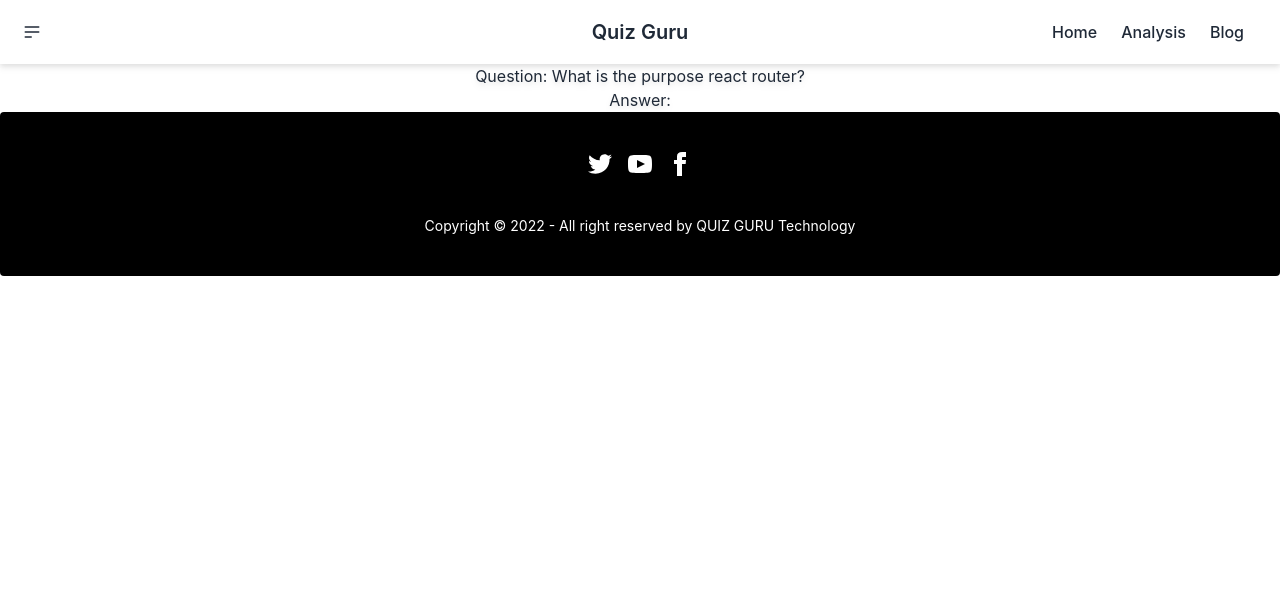
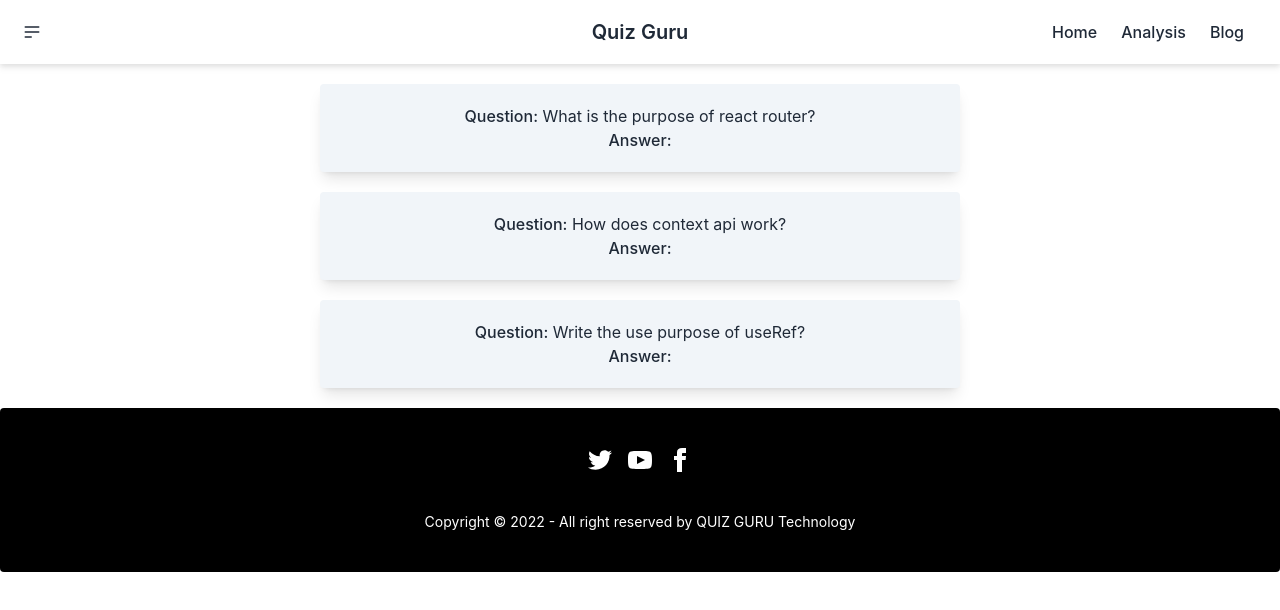
Before and after one commit to smlimonparvez/Quizguru-A-9-, a React (Create React App) app: page /blog in a window 1280 px wide. Shown: the top 610 px of the page. Built offline with nearby package versions, Linux system fonts and the light colour scheme.

Commit message:
Blog page

```diff
--- a/src/Components/Blog.js
+++ b/src/Components/Blog.js
@@ -2,10 +2,18 @@ import React from 'react';
 
 const Blog = () => {
     return (
-        <div>
-            <div className='drop-shadow-md text-center'>
-                <h4><span>Question:</span> What is the purpose react router?</h4>
-                <p><span>Answer:</span></p>
+        <div className='my-5'>
+            <div className='shadow-lg text-center w-2/4 mx-auto p-5 rounded bg-slate-100 mb-5'>
+                <h4><span className='font-medium'>Question:</span> What is the purpose of react router?</h4>
+                <p><span className='font-medium'>Answer:</span></p>
+            </div>
+            <div className='shadow-lg text-center w-2/4 mx-auto p-5 rounded bg-slate-100 mb-5'>
+                <h4><span className='font-medium'>Question:</span> How does context api work?</h4>
+                <p><span className='font-medium'>Answer:</span></p>
+            </div>
+            <div className='shadow-lg text-center w-2/4 mx-auto p-5 rounded bg-slate-100 mb-5'>
+                <h4><span className='font-medium'>Question:</span> Write the use purpose of useRef?</h4>
+                <p><span className='font-medium'>Answer:</span></p>
             </div>
         </div>
     );
--- a/src/Components/Footer.js
+++ b/src/Components/Footer.js
@@ -2,7 +2,7 @@ import React from 'react';
 
 const Footer = () => {
     return (
-        <div>
+        <>
             <footer className="footer footer-center p-10 bg-base-200 text-base-content rounded bg-black text-white">
                 <div>
                     <div className="grid grid-flow-col gap-4">
@@ -15,7 +15,7 @@ const Footer = () => {
                     <p>Copyright © 2022 - All right reserved by QUIZ GURU Technology</p>
                 </div>
             </footer>
-        </div>
+        </>
     );
 };
 
```
